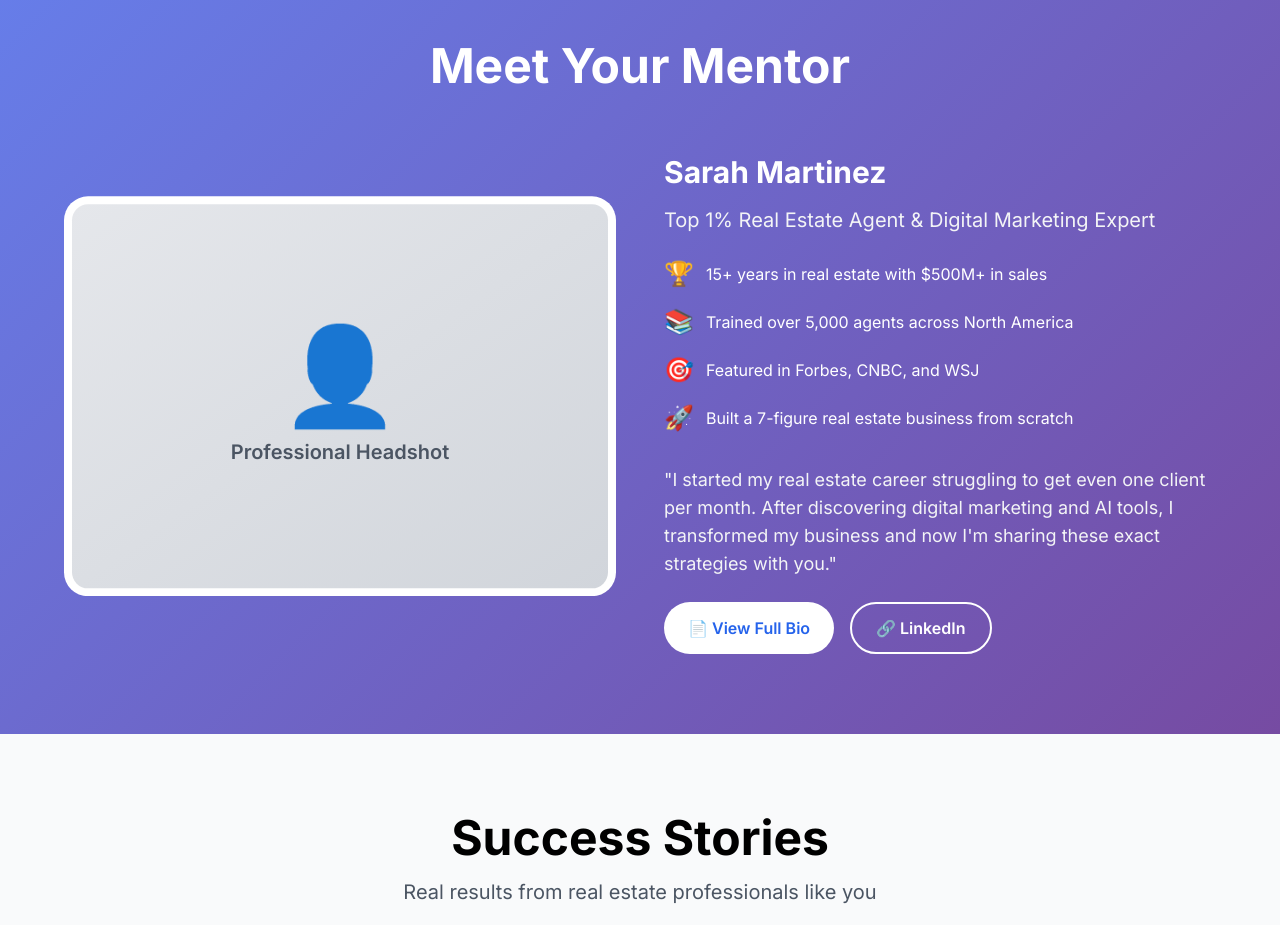
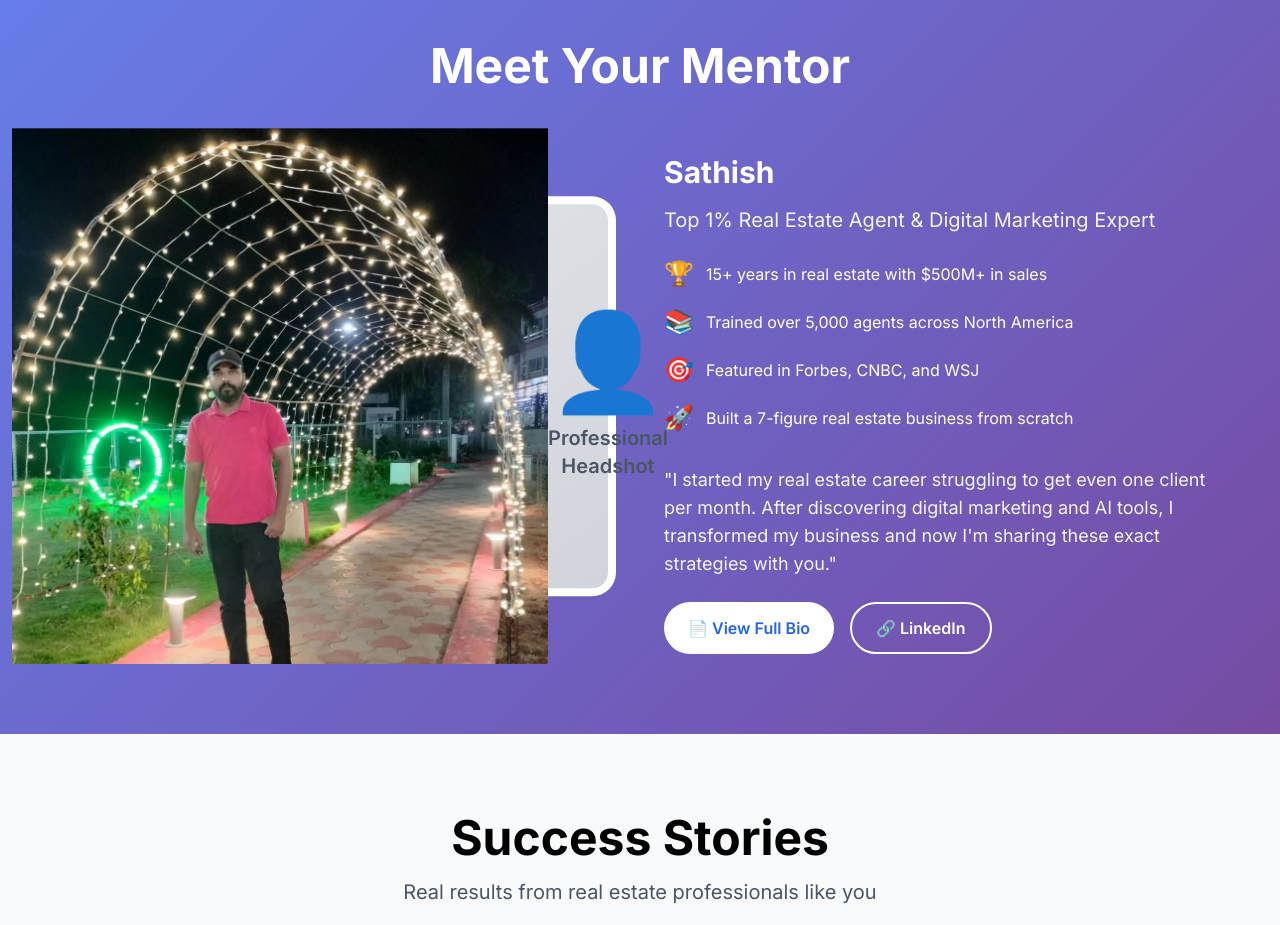
Before and after one commit to kaappiyan/real-estate-fundamentals-landing-page, a plain HTML site: page index.html in a window 1280 px wide. Shown: the part 3640-4565 px from the top of the page. Drawn offline with nearby package versions, Linux system fonts and the light colour scheme.

Commit message:
added image

```diff
--- a/index.html
+++ b/index.html
@@ -354,6 +354,7 @@
                 <div class="animate-float">
                     <div class="bg-white rounded-3xl p-2">
                         <div class="bg-gradient-to-br from-gray-200 to-gray-300 rounded-2xl h-96 flex items-center justify-center">
+						<img src="/images/sathish.jpg"/>
                             <div class="text-center text-gray-600">
                                 <div class="text-8xl mb-4">👤</div>
                                 <p class="text-xl font-semibold">Professional Headshot</p>
@@ -362,7 +363,7 @@
                     </div>
                 </div>
                 <div>
-                    <h3 class="text-3xl font-bold mb-4">Sarah Martinez</h3>
+                    <h3 class="text-3xl font-bold mb-4">Sathish</h3>
                     <p class="text-xl mb-6 text-gray-100">Top 1% Real Estate Agent & Digital Marketing Expert</p>
 
                     <div class="space-y-4 mb-8">
```
Also changed, not shown: images/sathish.jpg (added).
